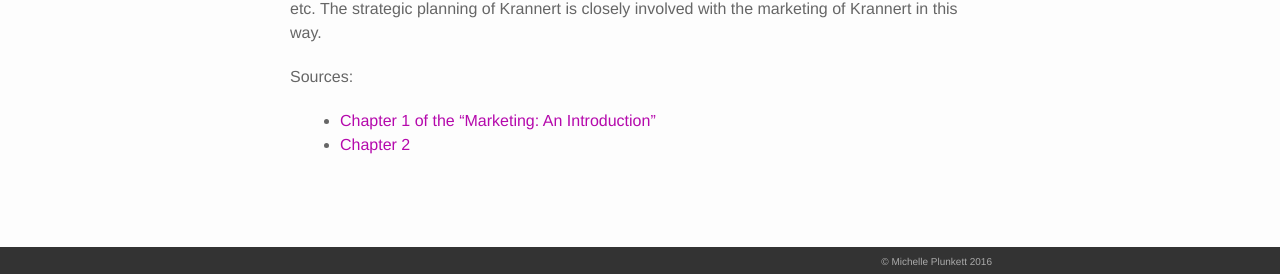
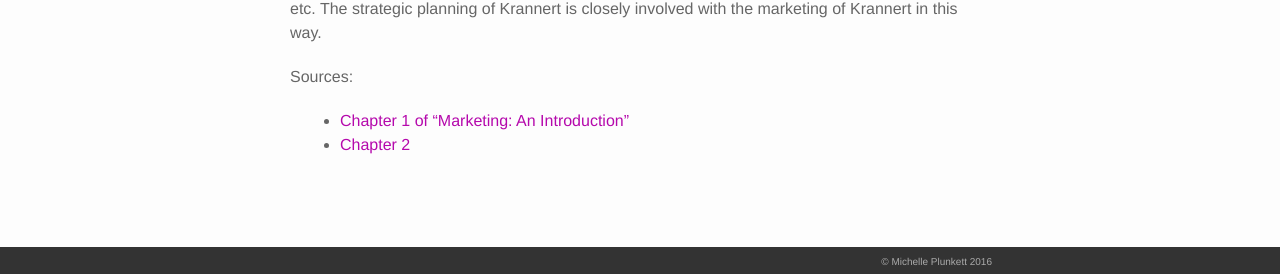
Before and after one commit to michelleplunkett/michelleplunkett.github.io, a Jekyll site: the page built from _portfolio/Blog_3.markdown, in a window 1280 px wide and 900 px high, scrolled down 880 px. Shown: the part 623-897 px from the top of the window. Built offline with Jekyll 4.4.1, drawn with Linux system fonts in a browser that asks for light colours; nearby versions of some CDN libraries; some of the changed text lies outside the part shown.

```diff
--- a/_portfolio/Blog_3.markdown
+++ b/_portfolio/Blog_3.markdown
@@ -21,5 +21,5 @@ These values can also be seen in not just consumer based retail stores, but perf
 
 Sources:
 
-* [Chapter 1 of the "Marketing: An Introduction"](http://www.prenhall.com/marketing/armstrong/38187_01_p1-33.pdf)
+* [Chapter 1 of "Marketing: An Introduction"](http://www.prenhall.com/marketing/armstrong/38187_01_p1-33.pdf)
 * [Chapter 2](http://docslide.us/documents/chapter2-strategic-planning-and-the-marketing-process.html)
```
Also changed, not shown: other parts of _portfolio/Blog_3.markdown (+1 -1 lines).
